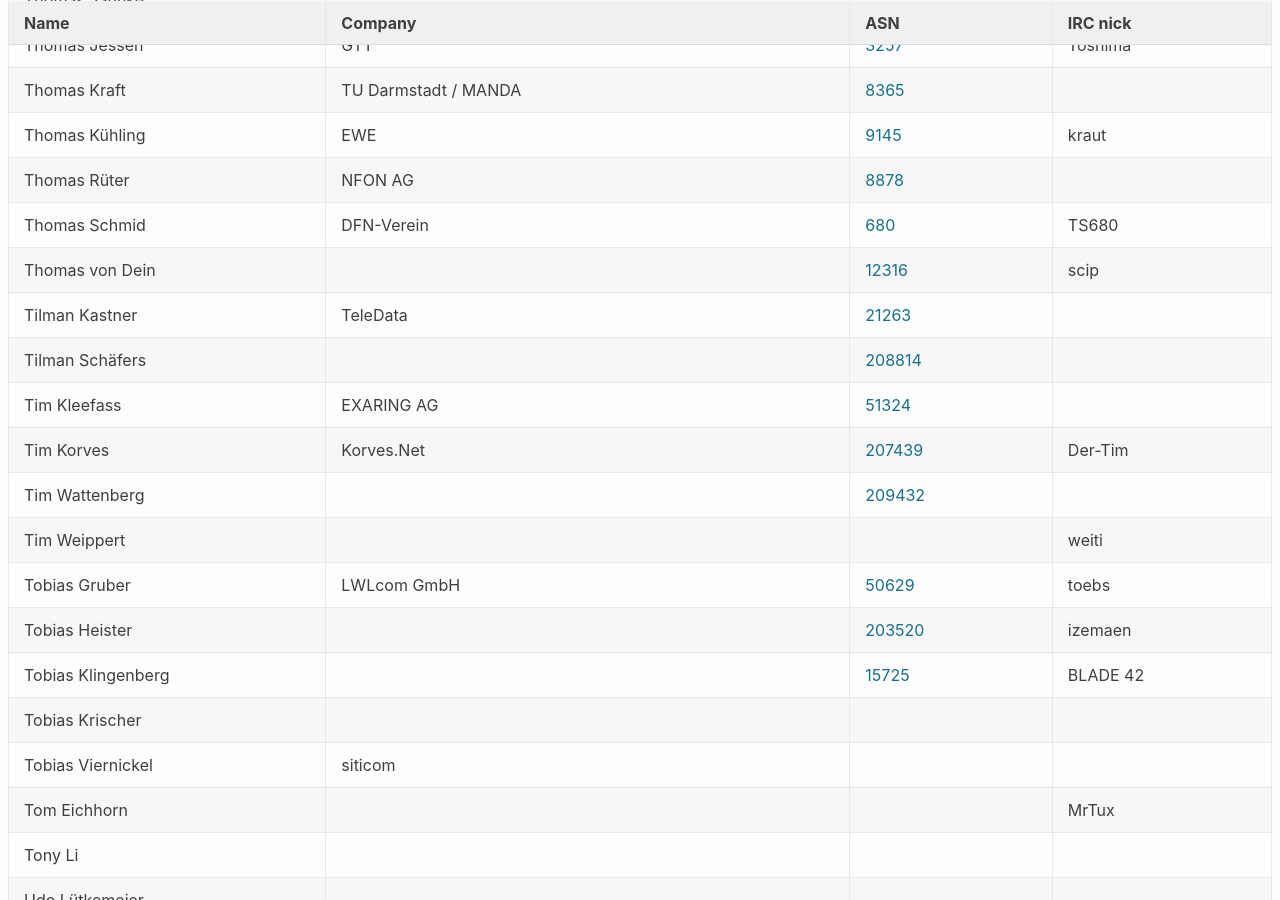
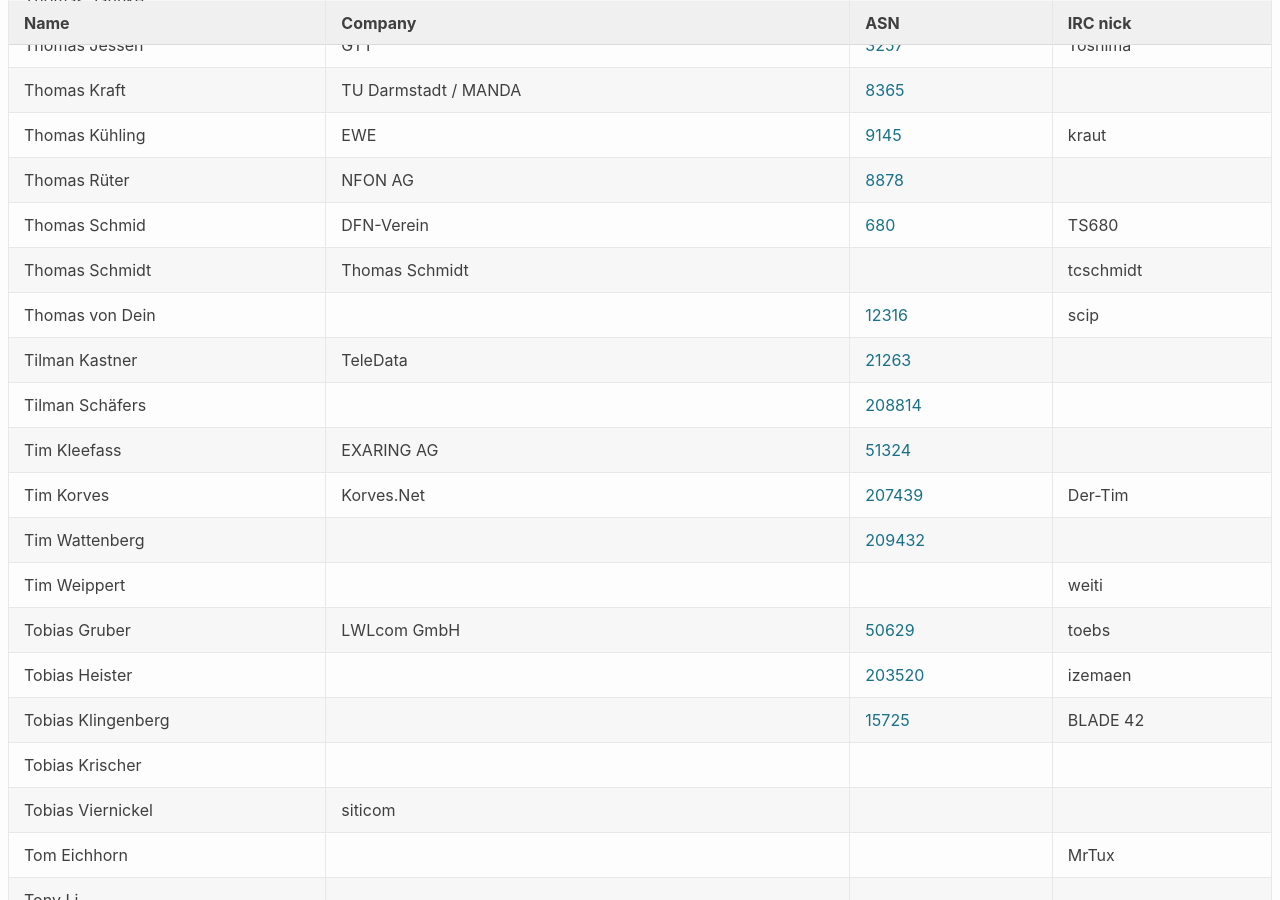
Before and after one commit to denog/pretix-attendeelist, a Jekyll site: the page built from index.markdown, in a window 1280 px wide and 900 px high, scrolled down 18355 px. Built offline with Jekyll 4.4.1, drawn with Linux system fonts in a browser that asks for light colours.

Commit message:
Latest data: Thu Oct 29 22:13:04 UTC 2020

```diff
--- a/_data/attendees.json
+++ b/_data/attendees.json
@@ -2352,6 +2352,12 @@
     "asn": "680"
   },
   {
+    "name": "Thomas Schmidt",
+    "company": "Thomas Schmidt",
+    "irc": "tcschmidt",
+    "asn": null
+  },
+  {
     "name": "Thomas von Dein",
     "company": null,
     "irc": "scip",
```
